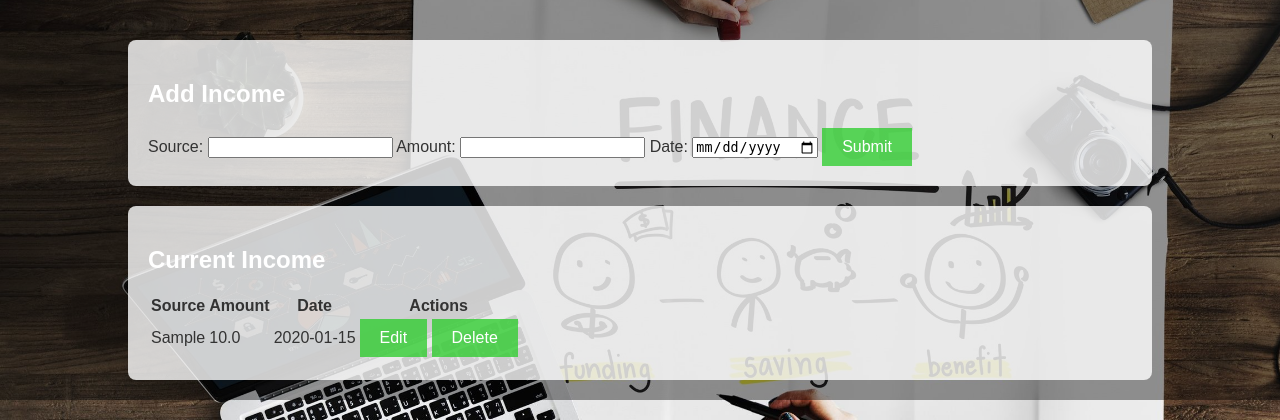
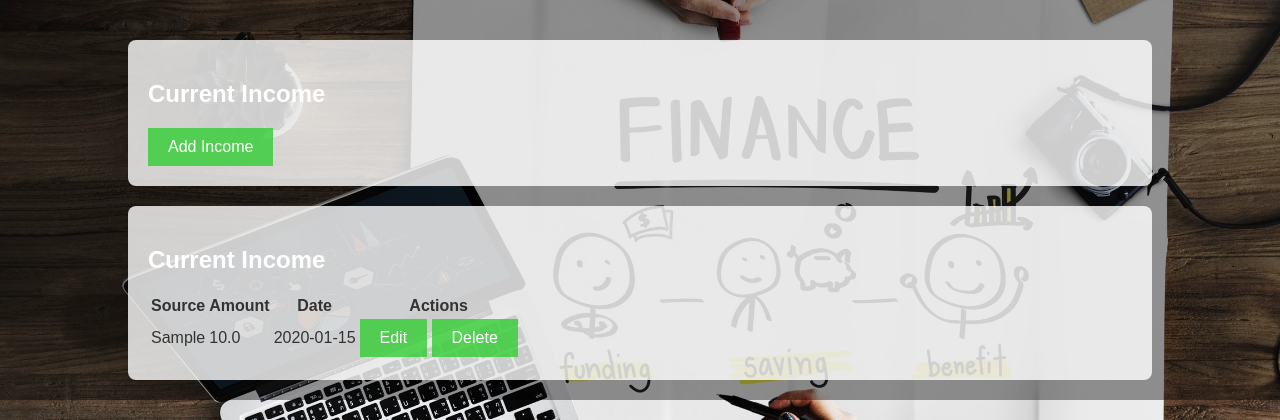
Before and after one commit to ditrungduong/personal-finance-web-app, a Flask app: page /income in a window 1280 px wide. Shown: the part 158-578 px from the top of the page. Run offline with Flask 3, Linux system fonts and the light colour scheme; tables that the repository leaves empty hold one stand-in row (values such as "Sample post").

Commit message:
hide add income form

```diff
--- a/templates/income.html
+++ b/templates/income.html
@@ -16,8 +16,10 @@
     </nav>
     <div class="container">
         <section>
-            <h2 id="form-title">Add Income</h2>
-            <form id="income-form">
+            <h2>Current Income</h2>
+            <button onclick="showAddIncomeForm()">Add Income</button>
+            <form id="income-form" style="display:none;">
+                <h2 id="form-title">Add Income</h2>
                 <input type="hidden" id="income-id" name="income-id">
                 <label for="source">Source:</label>
                 <input type="text" id="source" name="source" required>
```
